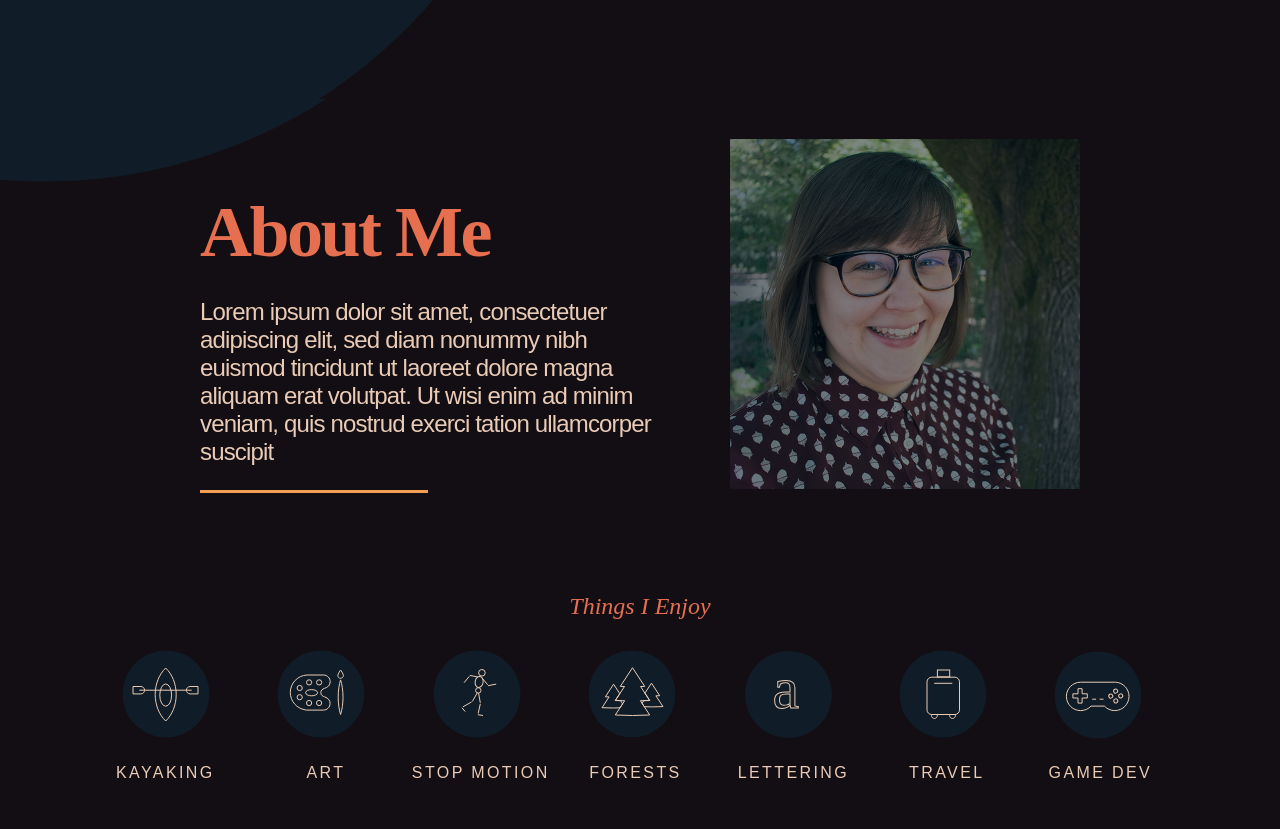
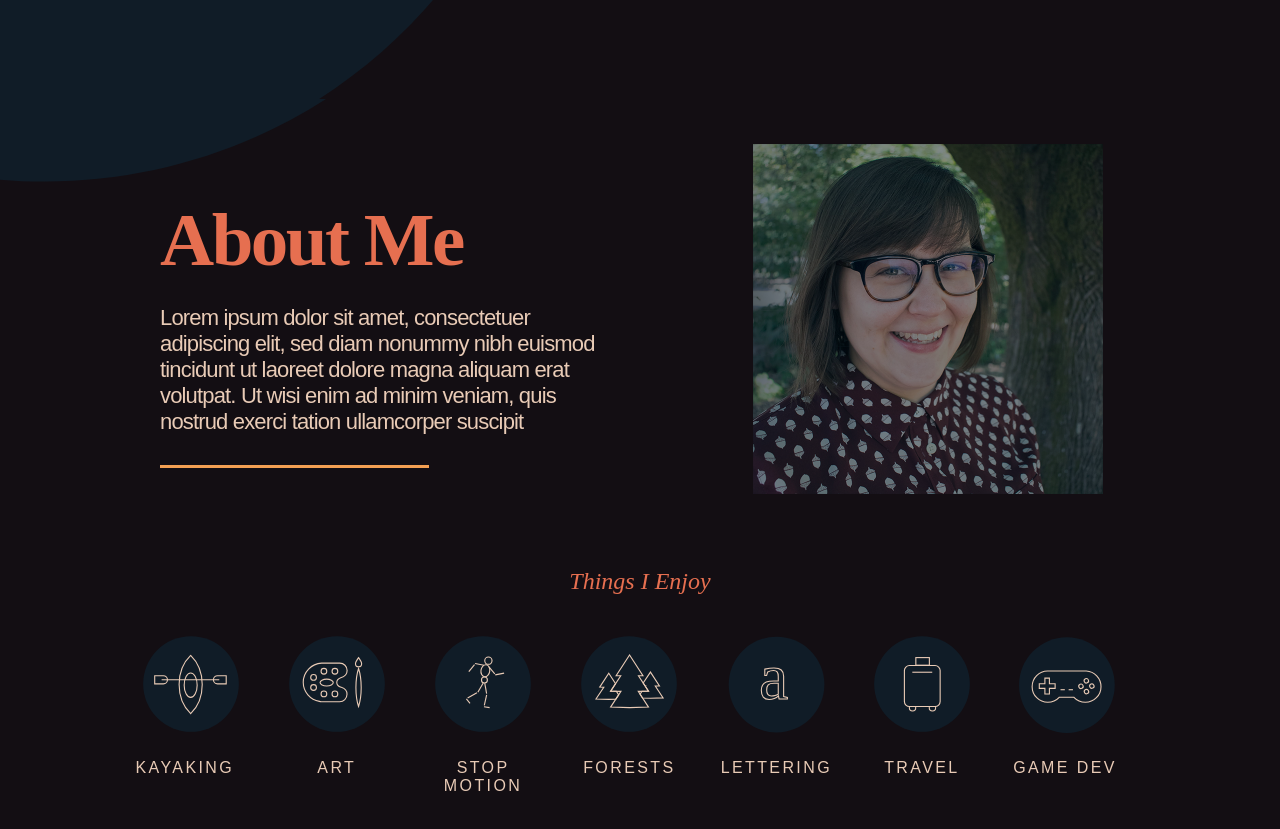
Before and after one commit to cadams8238/portfolio, a React app: page /#/ in a window 1280 px wide. Shown: the part 2037-2866 px from the top of the page. Built offline with nearby package versions, Linux system fonts and the light colour scheme; a web font is replaced by a local one.

Commit message:
about page is responsive up to 1200px

```diff
--- a/src/components/about.js
+++ b/src/components/about.js
@@ -14,7 +14,7 @@ export default function About() {
 
     return (
         <div className={styles.backgroundImage}>
-            <section className={styles.flexGrid}>
+            <section className={styles.flexGridContent}>
                 <div className={[styles.col, styles.allText].join(' ')}>
                     <h2 className={styles.header}>About Me</h2>
                     <p className={styles.desc}>
@@ -35,7 +35,7 @@ export default function About() {
             </section>
 
             <section>
-                <p className={styles.subheading}>Things I Enjoy</p>
+                <p className={styles.thingsIEnjoy}>Things I Enjoy</p>
 
                 <ul className={styles.iconList}>
                     <li className={styles.iconColumn}>
--- a/src/components/styles/about.module.css
+++ b/src/components/styles/about.module.css
@@ -4,26 +4,25 @@
     background-size: cover;
 }
 
-.flexGrid {
+.flexGridContent {
     display: flex;
-    justify-content: space-evenly;
-    align-items: flex-end;
+    /* justify-content: space-evenly;
+    align-items: flex-end; */
 }
 
 .col {
     flex: 1;
 }
 
-.allText {
+/* .allText {
     padding-left: 200px;
     padding-top: 40px;
     padding-right: 75px;
-    /* border: white 1px solid; */
-}
+} */
 
 .header {
     font-family : "museo", serif;
-    font-size : 72px;
+    /* font-size : 72px; */
     font-weight: 900;
     letter-spacing : -2.52px;
     color : #E66F50;
@@ -32,7 +31,7 @@
 
 .desc {
     font-family : "museo sans", sans-serif;
-    font-size : 24px;
+    /* font-size : 24px; */
     font-weight: 300;
     letter-spacing : -0.84px;
     color : #E9CBB6;
@@ -40,26 +39,27 @@
 }
 
 .underline {
+    margin-top: 30px;
     width: 50%;
     border-bottom: 3px solid #f39f53;
 }
 
-.headshot {
+/* .headshot {
     height: 350px;
     width: 350px;
     padding-right: 200px;
     padding-top: 40px;
     padding-left: 0;
-}
+} */
 
-.subheading {
+.thingsIEnjoy {
     font-family : "museo", serif;
     font-style : italic;
     font-weight: 500;
-    font-size : 24px;
+    /* font-size : 24px; */
     color : #E66F50;
     text-align: center;
-    margin-top: 100px;
+    /* margin-top: 100px; */
 }
 
 .iconList {
@@ -67,20 +67,21 @@
     display: block;
     margin: 0 auto;
     display: flex;
-    justify-content: space-around;
-    width: 85%;
+    flex-wrap: wrap;
+    /* justify-content: space-around; */
+    /* align-items: center; */
+    /* width: 85%; */
 }
 
-.icon {
+/* .icon {
     width: 100px;
     height: 100px;
-}
+} */
 
 .iconLabel {
-    /* text-align: center; */
     text-transform: uppercase;
     font-family : "museo sans", sans-serif;
-    font-size : 16px;
+    /* font-size : 16px; */
     letter-spacing : 2.4px;
     color : #E9CBB6;
 }
@@ -89,7 +90,7 @@
     flex: 1;
 }
 
-.artIconLabel {
+/* .artIconLabel {
     padding-left: 35px;
 }
 
@@ -104,4 +105,221 @@
 
 .travelIconLabel {
     padding-left: 16px;
+} */
+
+@media screen and (max-width: 450px) {
+    .backgroundImage {
+        height: 150vh;
+    }
+
+    .flexGridContent {
+        flex-direction: column-reverse;
+    }
+
+    .allText {
+        padding: 30px 45px;
+    }
+
+    .header {
+        font-size : 50px;
+    }
+
+    .desc {
+        font-size : 19px;
+    }
+
+    .headshot {
+        height: 80%;
+        width: 80%;
+        padding-top: 40px;
+        padding-left: 40px;
+    }
+
+    .thingsIEnjoy {
+        font-size : 21px;
+        margin-top: 50px;
+    }
+
+    .iconList {
+        padding-top: 10px;
+        padding-left: 25px;
+        justify-content: space-between;
+        align-items: baseline;
+        width: 70%;
+    }
+
+    .icon {
+        width: 75px;
+        height: 75px;
+        /* border: 1px solid white; */
+    }
+
+    .iconLabel {
+        font-size: 12px;
+        /* border: 1px solid white; */
+    }
+
+    .artIconLabel,
+    .animationIconLabel,
+    .forestIconLabel,
+    .travelIconLabel {
+        width: 75px;
+        text-align: center;
+    }
 }
+
+@media screen and (min-width: 451px) {
+    .backgroundImage {
+        height: 150vh;
+    }
+
+    .flexGridContent {
+        flex-direction: column-reverse;
+    }
+
+    .allText {
+        padding: 30px 45px;
+    }
+
+    .header {
+        font-size : 65px;
+    }
+
+    .desc {
+        font-size : 19px;
+    }
+
+    .headshot {
+        height: 80%;
+        width: 80%;
+        padding-top: 50px;
+        padding-left: 50px;
+    }
+
+    .thingsIEnjoy {
+        font-size : 21px;
+        margin-top: 50px;
+    }
+
+    .iconList {
+        padding-top: 10px;
+        padding-left: 15px;
+        justify-content: space-between;
+        align-items: baseline;
+        width: 60%;
+        /* border: 1px solid white; */
+
+    }
+
+    .icon {
+        width: 90px;
+        height: 90px;
+        /* border: 1px solid white; */
+    }
+
+    .iconLabel {
+        font-size: 12px;
+        /* border: 1px solid white; */
+    }
+
+    .artIconLabel,
+    .animationIconLabel,
+    .forestIconLabel,
+    .travelIconLabel {
+        width: 90px;
+        text-align: center;
+    }
+}
+
+@media screen and (min-width: 600px) {
+    .backgroundImage {
+        height: 140vh;
+    }
+
+    .allText {
+        /* padding: 30px 45px; */
+        width: 60%;
+        margin: 0 auto;
+    }
+
+    .header {
+        font-size : 75px;
+    }
+
+    .desc {
+        font-size : 22px;
+    }
+
+    .headshot {
+        height: 60%;
+        width: 60%;
+        padding-top: 80px;
+        padding-left: 130px;
+    }
+
+    .thingsIEnjoy {
+        font-size : 24px;
+        margin-top: 70px;
+    }
+
+    .icon {
+        width: 110px;
+        height: 110px;
+        /* border: 1px solid white; */
+    }
+
+    .iconLabel {
+        font-size: 16px;
+        /* border: 1px solid white; */
+    }
+
+    .artIconLabel,
+    .animationIconLabel,
+    .forestIconLabel,
+    .travelIconLabel {
+        width: 110px;
+        text-align: center;
+    }
+
+}
+
+@media screen and (min-width: 900px) {
+    .backgroundImage {
+        height: 110vh;
+    }
+
+    .flexGridContent {
+        flex-direction: row;
+        justify-content: space-between;
+        align-items: flex-end;
+    }
+
+    .allText {
+        padding: 45px 45px 30px 130px;
+    }
+
+    .desc {
+        width: 85%;
+    }
+
+    .headshot {
+        height: 350px;
+        width: 350px;
+        padding-top: 45px;
+        padding-left: 20px;
+    }
+
+    .iconList {
+        width: 80%;
+    }
+}
+
+@media screen and (min-width: 1200px) {
+    .allText {
+        padding-left: 160px;
+    }
+
+    .headshot {
+        padding-left: 10px;
+    }
+}
--- a/src/components/styles/phytochor.module.css
+++ b/src/components/styles/phytochor.module.css
@@ -9,8 +9,8 @@
     width: 40%;
     position: absolute;
     top: 15%;
-    left: 50%;
-    padding: 0 25px;
+    /* left: 50%; */
+    /* padding: 0 25px; */
 }
 
 .title {
@@ -39,3 +39,9 @@
     color : #E66F50;
     margin-top: 75px;
 }
+
+@media screen and (max-width: 450px) {
+    .allText {
+        padding: 0;
+    }
+}
```
